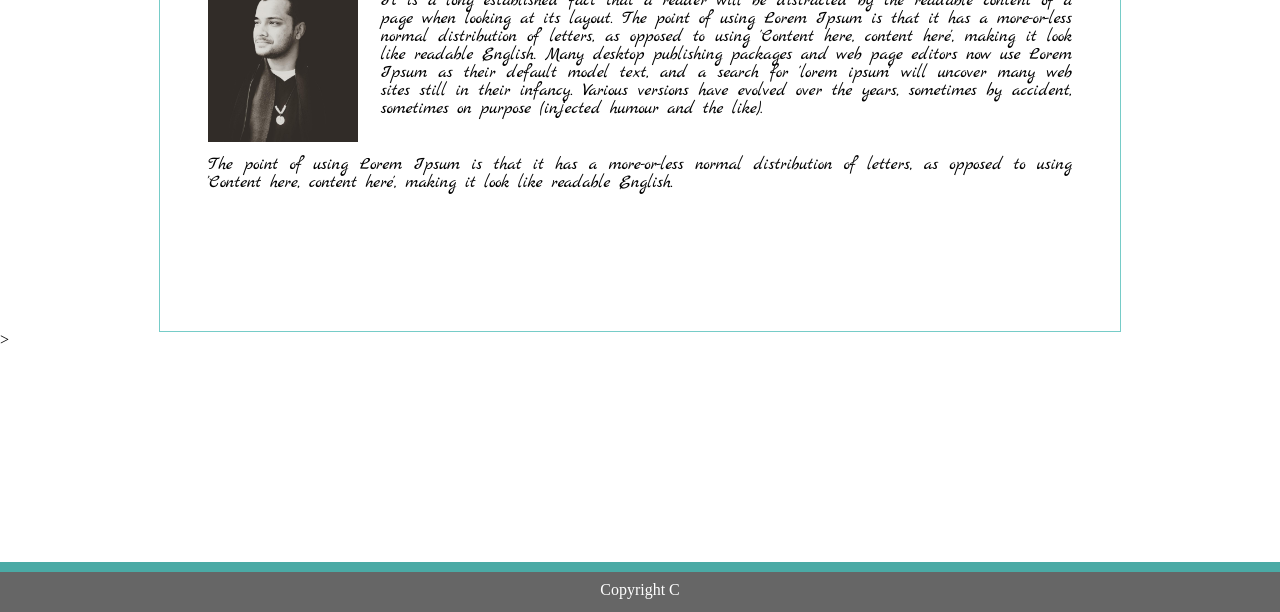
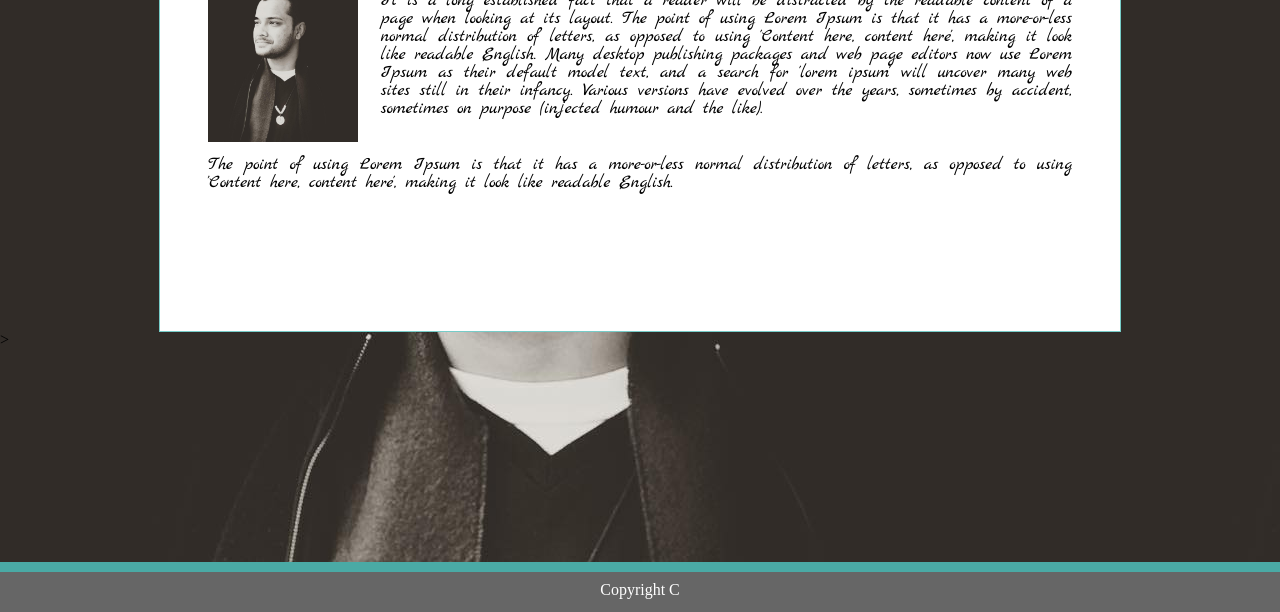
Before and after one commit to Arjunalapsapkota/Responsive-portfolio, a plain HTML site: page index.html in a window 1280 px wide. Shown: the part 188-800 px from the top of the page. Drawn offline with Linux system fonts and the light colour scheme; files whose address does not match are found by name.

Commit message:
formatting

```diff
--- a/index.html
+++ b/index.html
@@ -13,7 +13,8 @@
 <!--##################################-->
 <!-- Body section begins-->
 
-    <body style="background-image: url("assests/images/MY.jpg");">
+
+<body background="assests/images/background.jpg">
     <div id="header">
         <div id="container">
             <div id="icon">
@@ -59,14 +60,11 @@
 
             </div>
             <div id="yut2">
-
             <p class="fonty">
                 The point of using Lorem Ipsum is that it has a more-or-less normal distribution of letters,
                 as opposed to using 'Content here, content here',
                 making it look like readable English.
                 </p>
-
-
             </div>
 
             </div>
@@ -85,5 +83,8 @@
             <h4>Copyright C</h4>
             </div>
         </footer>>
+
+
+
     </body>
 </html>
```
Lines whose indentation alone changed are shown as unchanged.
